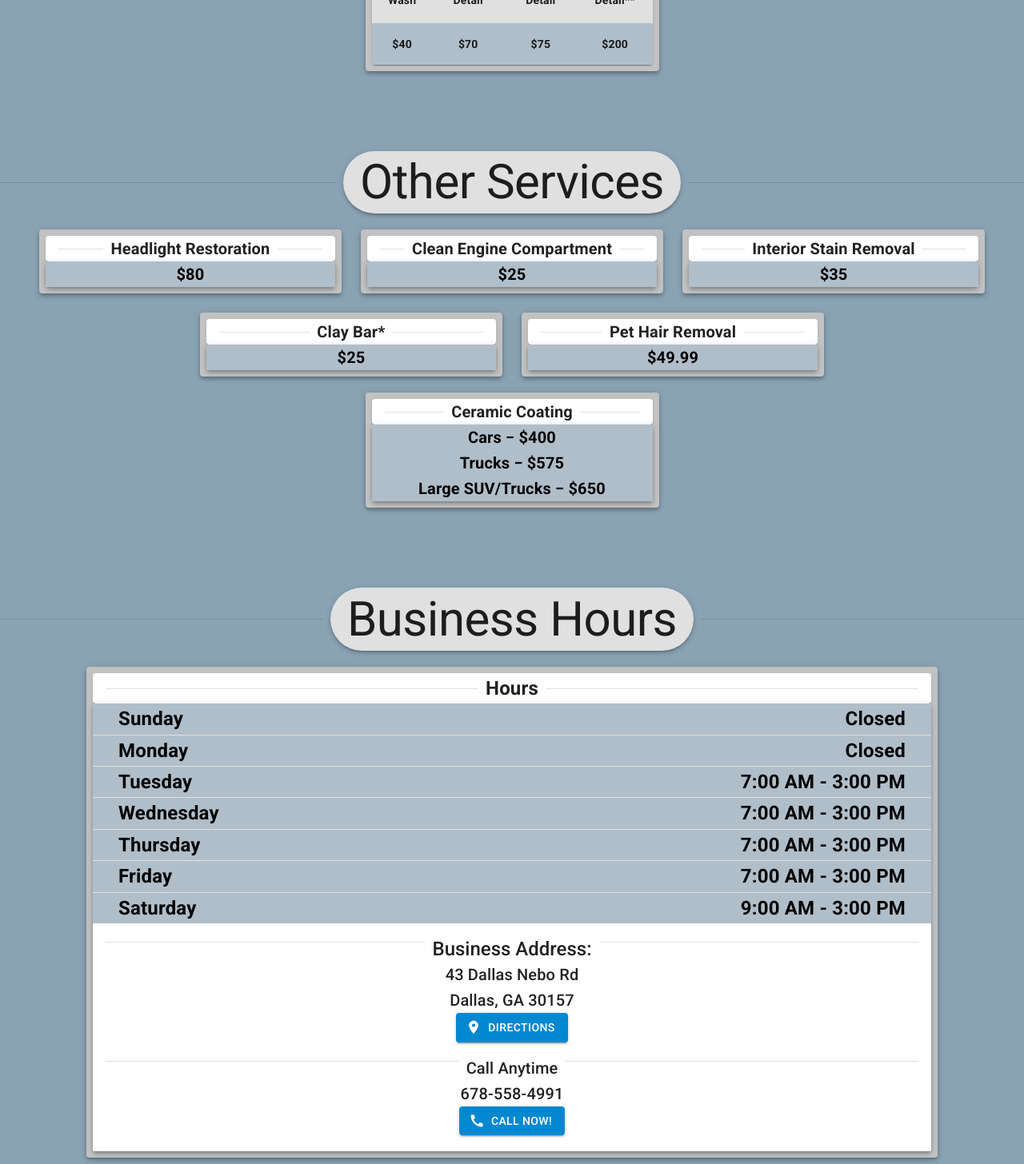
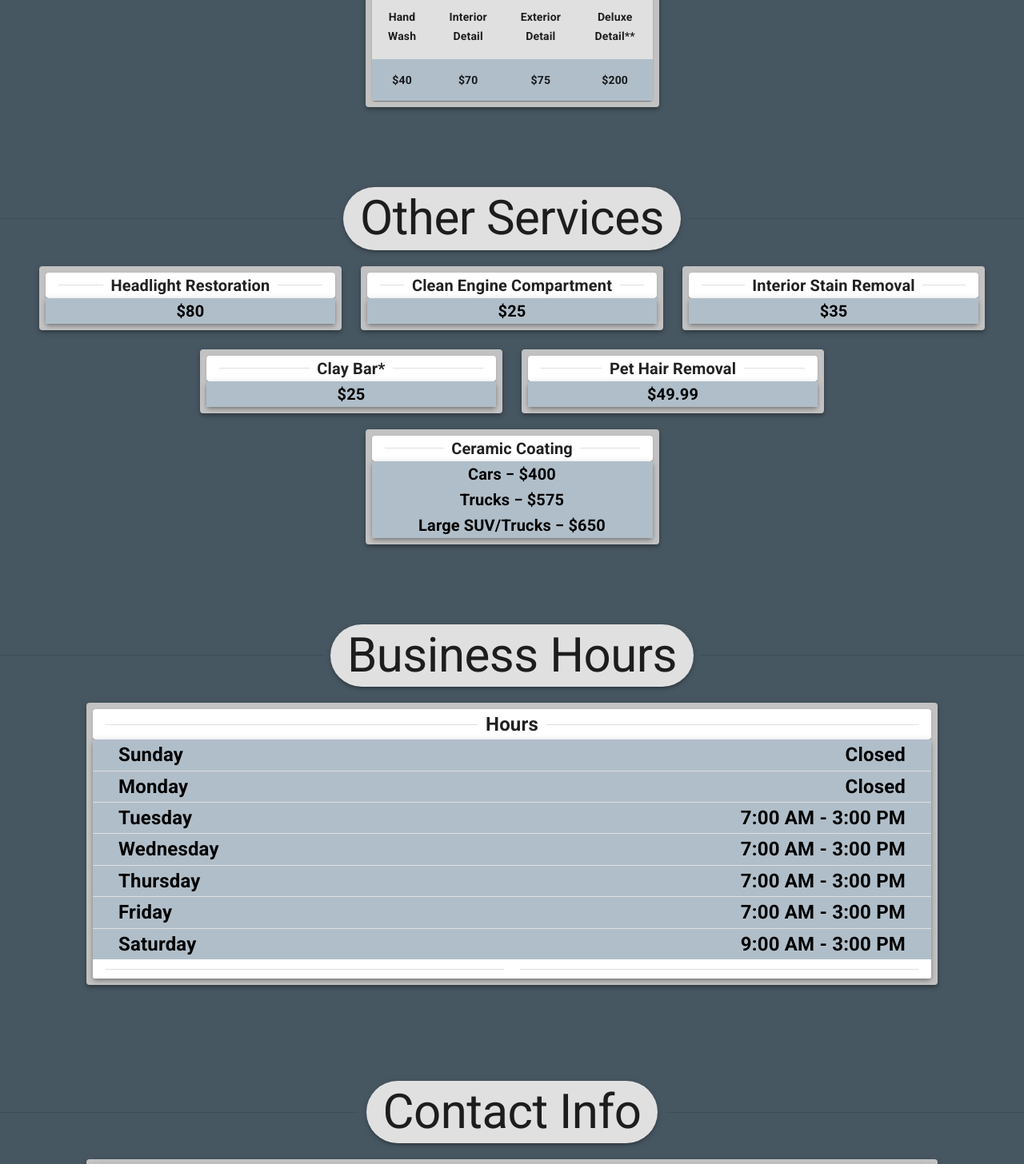
Before and after one commit to LazyShuyaa/car-detailing-website, a React (Create React App) app: page / in a window 1280 px wide. Shown: the part 1320-2776 px from the top of the page at 80% size. Built offline with nearby package versions, Linux system fonts and the light colour scheme.

Commit message:
updated formatting

```diff
--- a/src/App.css
+++ b/src/App.css
@@ -1,3 +1,3 @@
 body {
-  background-color: #8aa3b4;
+  background-color: #475762;
 }
--- a/src/App.js
+++ b/src/App.js
@@ -9,6 +9,7 @@ import Body from "./components/Body";
 import Prices from "./components/Prices";
 import Services from "./components/Services";
 import Hours from "./components/Hours";
+import Contact from "./components/Contact.js"
 import Appointment from "./components/Appointment";
 import FinePrint from "./components/FinePrint";
 import Footer from "./components/Footer";
@@ -45,6 +46,7 @@ function App() {
         <Prices/>
         <Services />
         <Hours/>
+        <Contact />
         <Appointment />
         <FinePrint />
         <Footer />
--- a/src/components/About.js
+++ b/src/components/About.js
@@ -118,7 +118,7 @@ export default function AboutUs() {
       >
         We guarantee you will be satisfied with our service.
       </Typography>
-
+      <br />
       <Grid
         container
         spacing={2}
@@ -180,7 +180,9 @@ export default function AboutUs() {
                 you are not satisfied, please let us know and we will do
                 whatever we can to make things right!
               </Typography>
+
               <Button
+                sx={{ mt: "5px" }}
                 color="info"
                 href="#appointment"
                 startIcon={<ArrowDownwardIcon />}
@@ -188,6 +190,8 @@ export default function AboutUs() {
               >
                 Schedule An Appointment!
               </Button>
+              <br />
+              <br />
             </Paper>
           </Item>
         </Grid>
--- /dev/null
+++ b/src/components/Contact.js
@@ -0,0 +1,161 @@
+// *****************************************************************************
+// This component displays the Contact info section and links
+// Goes to ==> App.js Component
+// *****************************************************************************
+
+import * as React from "react";
+import { styled } from "@mui/material/styles";
+import Box from "@mui/material/Box";
+import Grid from "@mui/material/Grid";
+import Divider from "@mui/material/Divider";
+import Paper from "@mui/material/Paper";
+import Typography from "@mui/material/Typography";
+import Button from "@mui/material/Button";
+import LocationOnIcon from "@mui/icons-material/LocationOn";
+import CallIcon from "@mui/icons-material/Call";
+import "@fontsource/roboto/300.css";
+import "@fontsource/roboto/400.css";
+import "@fontsource/roboto/500.css";
+import "@fontsource/roboto/700.css";
+
+const Item = styled(Paper)(({ theme }) => ({
+  backgroundColor: theme.palette.mode === "dark" ? "#c2c2c2" : "#fff",
+  ...theme.typography.body2,
+  padding: theme.spacing(1),
+  textAlign: "center",
+  color: theme.palette.text.secondary,
+}));
+
+export default function BasicTable() {
+  return (
+    <Box sx={{ flexGrow: 1 }}>
+      <Grid color="#475762" mt={5} id="contact">
+        .
+      </Grid>
+      <Grid mt={5}></Grid>
+
+      <Divider>
+        <Paper
+          sx={{
+            p: ".2rem",
+            pr: "1.3rem",
+            pl: "1.3rem",
+            borderRadius: "65px",
+            bgcolor: "primary.main",
+            margin: "auto",
+            display: "flex",
+          }}
+          elevation={3}
+        >
+          <Typography
+            sx={{
+              fontWeight: "400",
+              display: { xs: "none", sm: "none", md: "flex" },
+            }}
+            variant="h2"
+          >
+            Contact Info
+          </Typography>
+          <Typography
+            sx={{
+              fontWeight: "400",
+              display: { xs: "none", sm: "flex", md: "none", xl: "none" },
+            }}
+            variant="h4"
+          >
+            Contact Info
+          </Typography>
+          <Typography
+            sx={{
+              fontWeight: "400",
+              display: { xs: "flex", sm: "none", md: "none" },
+              fontSize: { xs: "2rem" },
+            }}
+            variant="h6"
+          >
+            Contact Info
+          </Typography>
+        </Paper>
+      </Divider>
+      <br />
+      {/*//=========== GRID BOX START =================================> */}
+
+      <Grid
+        container
+        spacing={2}
+        direction="row"
+        justifyContent="center"
+        alignItems="center"
+      >
+        <Grid item xs={11} sm={10} md={10} lg={10} xl={7}>
+          <Item
+            elevation={4}
+            sx={{ bgcolor: "primary.dark", color: "primary.contrastText" }}
+          >
+            <Grid
+              sx={{
+                display: "flex",
+                flexDirection: "column",
+                justifyContent: "space-evenly",
+                bgcolor: "primary.light",
+              }}
+            >
+              <Paper sx={{ bgcolor: "secondary.dark" }} elevation={4}>
+                <Paper sx={{ bgcolor: "primary.light" }}>
+                  <Divider variant="middle">
+                    <Typography
+                      variant="h6"
+                      sx={{
+                        fontSize: { xs: "1rem", md: "1.5rem" },
+                        fontWeight: 700,
+                      }}
+                    >
+                      Call To Make An Appointment
+                    </Typography>
+                  </Divider>
+                </Paper>
+                <Divider variant="middle">
+                  <Typography pt={2} variant="h5" sx={{ fontWeight: "500" }}>
+                    Business Address:
+                  </Typography>
+                </Divider>
+                <Typography variant="h6">43 Dallas Nebo Rd</Typography>
+                <Typography variant="h6">Dallas, GA 30157</Typography>
+                <Button
+                  color="info"
+                  href="https://goo.gl/maps/6q4FmJJ5FE8rK8f87"
+                  startIcon={<LocationOnIcon />}
+                  variant="contained"
+                >
+                  Directions
+                </Button>
+                <br />
+                <Divider variant="middle">
+                  <Typography pt={2} variant="h6">
+                    Call Anytime
+                  </Typography>
+                </Divider>
+                <Typography variant="h6">678-558-4991</Typography>
+                <Button
+                  color="info"
+                  href="tel:678-558-4991"
+                  startIcon={<CallIcon />}
+                  variant="contained"
+                >
+                  Call Now!
+                </Button>
+                <br />
+                <br />
+                <Paper sx={{ bgcolor: "primary.light", color: "white" }}>
+                  <Divider variant="middle">.</Divider>
+                </Paper>
+              </Paper>
+            </Grid>
+          </Item>
+        </Grid>
+        {/*//=============== GRID END GOES TO BOTTOM  =====================> */}
+      </Grid>
+      <br />
+    </Box>
+  );
+}
--- a/src/components/Header.js
+++ b/src/components/Header.js
@@ -33,7 +33,7 @@ const pages = [
   <Link color="#000000" underline="none" href="#hours">
     Business Hours
   </Link>,
-  <Link color="#000000" underline="none" href="#appointment">
+  <Link color="#000000" underline="none" href="#contact">
     Schedule Appointment
   </Link>,
 ];
--- a/src/components/Hours.js
+++ b/src/components/Hours.js
@@ -29,7 +29,7 @@ const Item = styled(Paper)(({ theme }) => ({
 export default function BasicTable() {
   return (
     <Box sx={{ flexGrow: 1 }}>
-      <Grid color="#8aa3b4;" mt={5} id="hours">
+      <Grid color="#475762" mt={5} id="hours">
         .
       </Grid>
       <Grid mt={5}></Grid>
@@ -366,37 +366,10 @@ export default function BasicTable() {
                 </Grid>
 
                 <Divider variant="middle">
-                  <Typography pt={2} variant="h5" sx={{ fontWeight: "500" }}>
-                    Business Address:
+                  <Typography pt={3} variant="h5" sx={{ fontWeight: "500" }}>
+
                   </Typography>
                 </Divider>
-                <Typography variant="h6">43 Dallas Nebo Rd</Typography>
-                <Typography variant="h6">Dallas, GA 30157</Typography>
-                <Button
-                  color="info"
-                  href="https://goo.gl/maps/6q4FmJJ5FE8rK8f87"
-                  startIcon={<LocationOnIcon />}
-                  variant="contained"
-                >
-                  Directions
-                </Button>
-                <br />
-                <Divider variant="middle">
-                  <Typography pt={2} variant="h6">
-                    Call Anytime
-                  </Typography>
-                </Divider>
-                <Typography variant="h6">678-558-4991</Typography>
-                <Button
-                  color="info"
-                  href="tel:678-558-4991"
-                  startIcon={<CallIcon />}
-                  variant="contained"
-                >
-                  Call Now!
-                </Button>
-                <br />
-                <br />
               </Paper>
             </Grid>
           </Item>
--- a/src/components/Prices.js
+++ b/src/components/Prices.js
@@ -44,7 +44,7 @@ const fullSuvRows = [createData("$40", "$70", "$75", "$200")];
 export default function BasicTable() {
   return (
     <Box sx={{ flexGrow: 1, color: "primary.contrastText" }}>
-      <Grid color="#8aa3b4;" mt={5} id="price">
+      <Grid color="#475762" mt={5} id="price">
         .
       </Grid>
       <Grid mt={5}></Grid>
--- a/src/components/Services.js
+++ b/src/components/Services.js
@@ -22,7 +22,7 @@ const Item = styled(Paper)(({ theme }) => ({
 export default function BasicTable() {
   return (
     <Box id="services" sx={{ flexGrow: 1 }}>
-      <Grid color="#8aa3b4;" mt={5} id="service">
+      <Grid color="#475762" mt={5} id="service">
         .
       </Grid>
       <Grid mt={5}></Grid>
```
